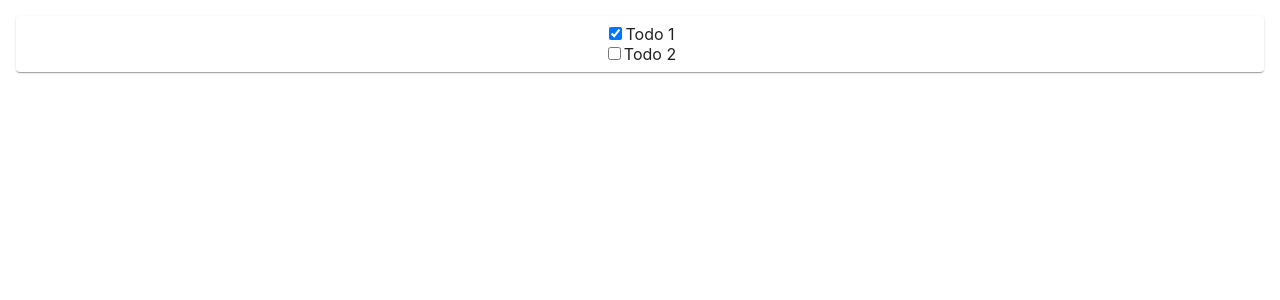
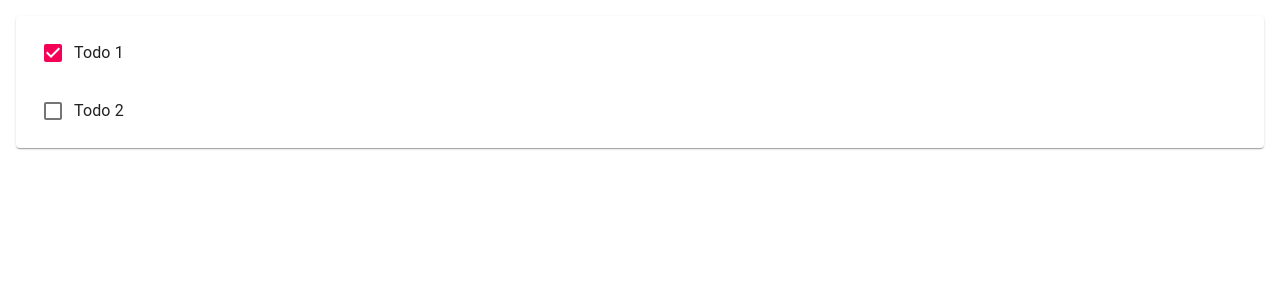
Before and after one commit to jun02160/opensource-assignment, a React (Create React App) app in the folder todo-react-app/: page / in a window 1280 px wide. Shown: the top 300 px of the page. Built offline with nearby package versions, Linux system fonts and the light colour scheme.

Commit message:
8장 React에서 리스트 렌더링하기 - Todo.js 수정

```diff
--- a/todo-react-app/src/Todo.js
+++ b/todo-react-app/src/Todo.js
@@ -1,4 +1,5 @@
 import React from 'react';
+import {ListItem, ListItemText, InputBase, Checkbox} from '@material-ui/core';
 
 class Todo extends React.Component {
     constructor(props) {
@@ -6,13 +7,22 @@
         this.state = { item: props.item };  // 매개변수 item의 변수/값을 item에 대입
     }
     render() {
+        const item = this.state.item;
         return (
-            <div className='Todo'>
-                <input type="checkbox" id={this.state.item.id}  // item.id의 값으로 rendering(JPX)
-                    name={this.state.item.id} checked={this.state.item.done}  // item.done의 값으로 rendering
-                />
-                <label for={this.state.item.id}>{this.state.item.title}</label>
-            </div>
+            <ListItem>
+                <Checkbox checked={item.done} />
+                    <ListItemText>
+                        <InputBase
+                            inputProps={{"aria-label":"naked"}}
+                            type="text"
+                            id={item.id}
+                            name={item.name}
+                            value={item.title}
+                            multiline={true}
+                            fullWidth={true}
+                            />
+                    </ListItemText>
+            </ListItem>
         );
     }
 }
```
